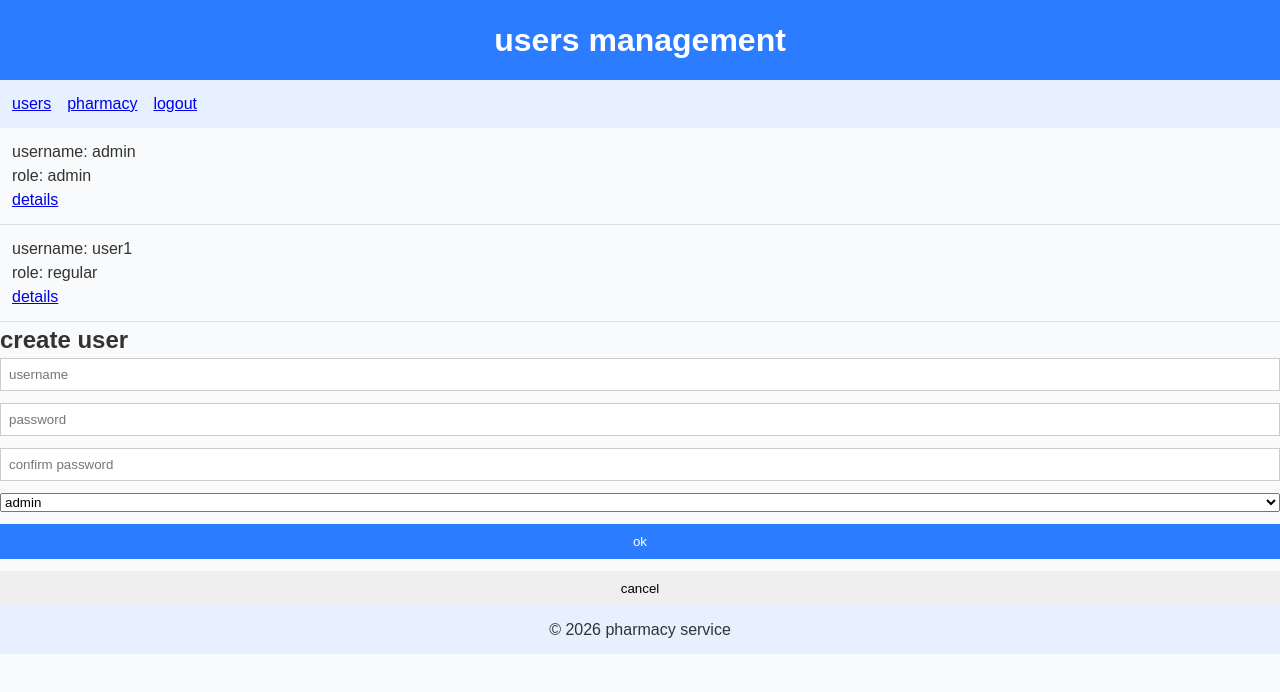
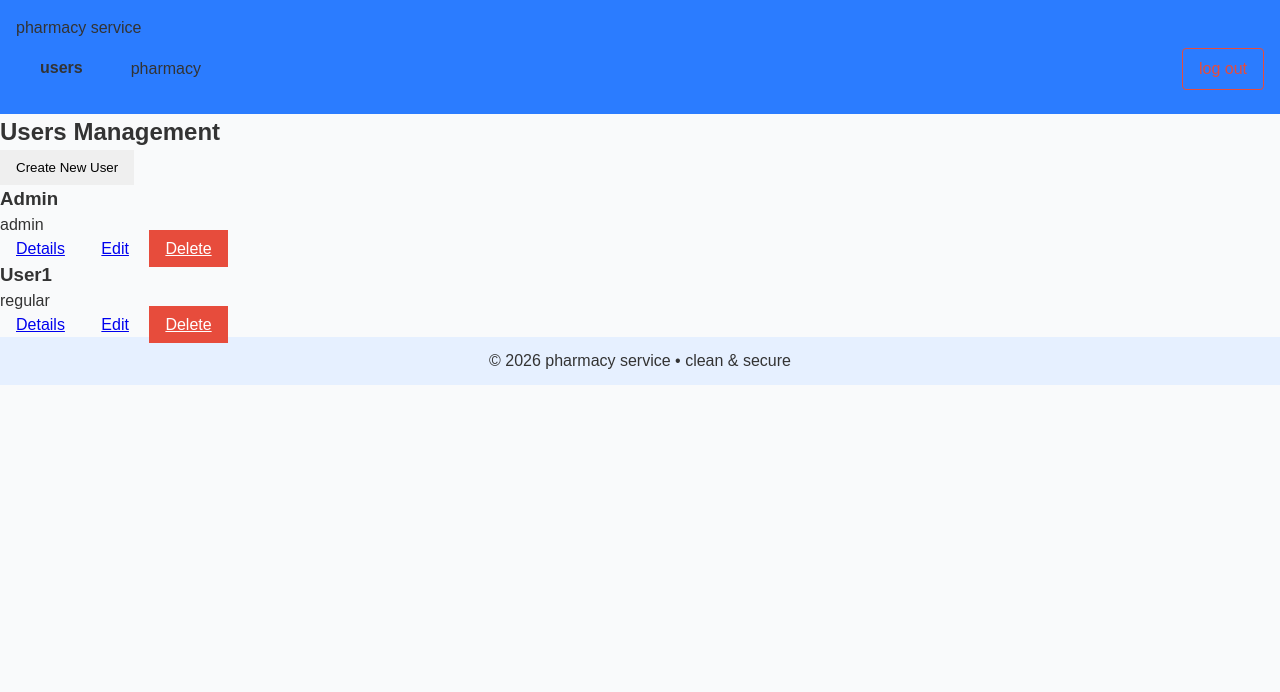
Before and after one commit to kongol2/FrontendProgrammingUni, a plain HTML site: page pharmacy-service/users.html in a window 1280 px wide. Drawn offline with Linux system fonts and the light colour scheme.

Commit message:
implement main layout, navigation and login flow

```diff
--- a/pharmacy-service/scss/layout/_nav.scss
+++ b/pharmacy-service/scss/layout/_nav.scss
@@ -1,10 +1,46 @@
 .nav {
-  background-color: $color-secondary;
-  padding: 12px;
+  flex-grow: 1;
+
+  &__list {
+    display: flex;
+    align-items: center;
+    list-style: none;
+    margin: 0;
+    padding: 0;
+  }
+
+  &__item {
+    &--push {
+      margin-left: auto; // Це виштовхує Log Out вправо
+    }
+  }
+
+  &__link {
+    display: block;
+    padding: 1rem 1.5rem;
+    text-decoration: none;
+    color: $color-text;
+    transition: color 0.3s ease;
+
+    &:hover {
+      color: $color-primary;
+    }
+
+    &--active {
+      font-weight: bold;
+      border-bottom: 2px solid $color-primary;
+    }
+
+    &--logout {
+      color: $color-danger;
+      border: 1px solid $color-danger;
+      border-radius: 4px;
+      padding: 0.5rem 1rem;
+
+      &:hover {
+        background-color: $color-danger;
+        color: white;
+      }
+    }
+  }
 }
-
-.nav__list {
-  display: flex;
-  gap: 16px;
-  list-style: none;
-}
--- a/pharmacy-service/users.html
+++ b/pharmacy-service/users.html
@@ -3,72 +3,63 @@
 <head>
   <meta charset="utf-8">
   <meta name="viewport" content="width=device-width, initial-scale=1">
-  <title>users</title>
-  <meta name="description" content="users management page">
+  <title>Pharmacy Service | Users</title>
   <link rel="stylesheet" href="css/main.css">
 </head>
 <body>
 
 <div class="layout">
-
-  <!-- header -->
   <header class="header">
-    <h1 class="header__title">users management</h1>
+    <div class="container header__container">
+      <div class="header__brand">pharmacy service</div>
+      <nav class="nav">
+        <ul class="nav__list">
+          <li class="nav__item"><a href="users.html" class="nav__link nav__link--active">users</a></li>
+          <li class="nav__item"><a href="pharmacy.html" class="nav__link">pharmacy</a></li>
+          <li class="nav__item nav__item--push"><a href="index.html" class="nav__link nav__link--logout">log out</a></li>
+        </ul>
+      </nav>
+    </div>
   </header>
 
-  <!-- navigation -->
-  <nav class="nav">
-    <ul class="nav__list">
-      <li><a href="users.html">users</a></li>
-      <li><a href="pharmacy.html">pharmacy</a></li>
-      <li><a href="index.html">logout</a></li>
-    </ul>
-  </nav>
+  <main class="container content-area">
+    <section class="section-header">
+      <h2 class="section-header__title">Users Management</h2>
+      <button class="button button--success">Create New User</button>
+    </section>
 
-  <!-- main content -->
-  <main class="layout__content">
-    <section class="container">
+    <div class="users-grid">
+      <article class="user-card">
+        <div class="user-card__info">
+          <h3 class="user-card__name">Admin</h3>
+          <span class="badge badge--admin">admin</span>
+        </div>
+        <div class="user-card__actions">
+          <a href="user-details.html" class="button button--small">Details</a>
+          <a href="user-edit.html" class="button button--small">Edit</a>
+          <a href="#" class="button button--small button--danger">Delete</a>
+        </div>
+      </article>
 
-      <!-- users grid -->
-      <div class="grid">
-        <article class="users__item">
-          <p>username: admin</p>
-          <p>role: admin</p>
-          <a href="user-details.html">details</a>
-        </article>
-
-        <article class="users__item">
-          <p>username: user1</p>
-          <p>role: regular</p>
-          <a href="user-details.html">details</a>
-        </article>
-      </div>
-
-      <!-- create user form -->
-      <section>
-        <h2>create user</h2>
-        <form>
-          <input type="text" placeholder="username" required>
-          <input type="password" placeholder="password" required>
-          <input type="password" placeholder="confirm password" required>
-          <select required>
-            <option>admin</option>
-            <option>regular</option>
-          </select>
-
-          <button class="button button--primary" type="submit">ok</button>
-          <button class="button" type="button">cancel</button>
-        </form>
-      </section>
-
-    </section>
+      <article class="user-card">
+        <div class="user-card__info">
+          <h3 class="user-card__name">User1</h3>
+          <span class="badge">regular</span>
+        </div>
+        <div class="user-card__actions">
+          <a href="user-details.html" class="button button--small">Details</a>
+          <a href="user-edit.html" class="button button--small">Edit</a>
+          <a href="#" class="button button--small button--danger">Delete</a>
+        </div>
+      </article>
+    </div>
   </main>
 
-  <!-- footer -->
   <footer class="footer">
-    <p>© 2026 pharmacy service</p>
+    <div class="container">
+      <p>© 2026 pharmacy service • clean & secure</p>
+    </div>
   </footer>
-
 </div>
 
 </body>
```
Also changed, not shown: pharmacy-service/index.html (+22 -47 lines), pharmacy-service/css/main.css, 1 other file.
